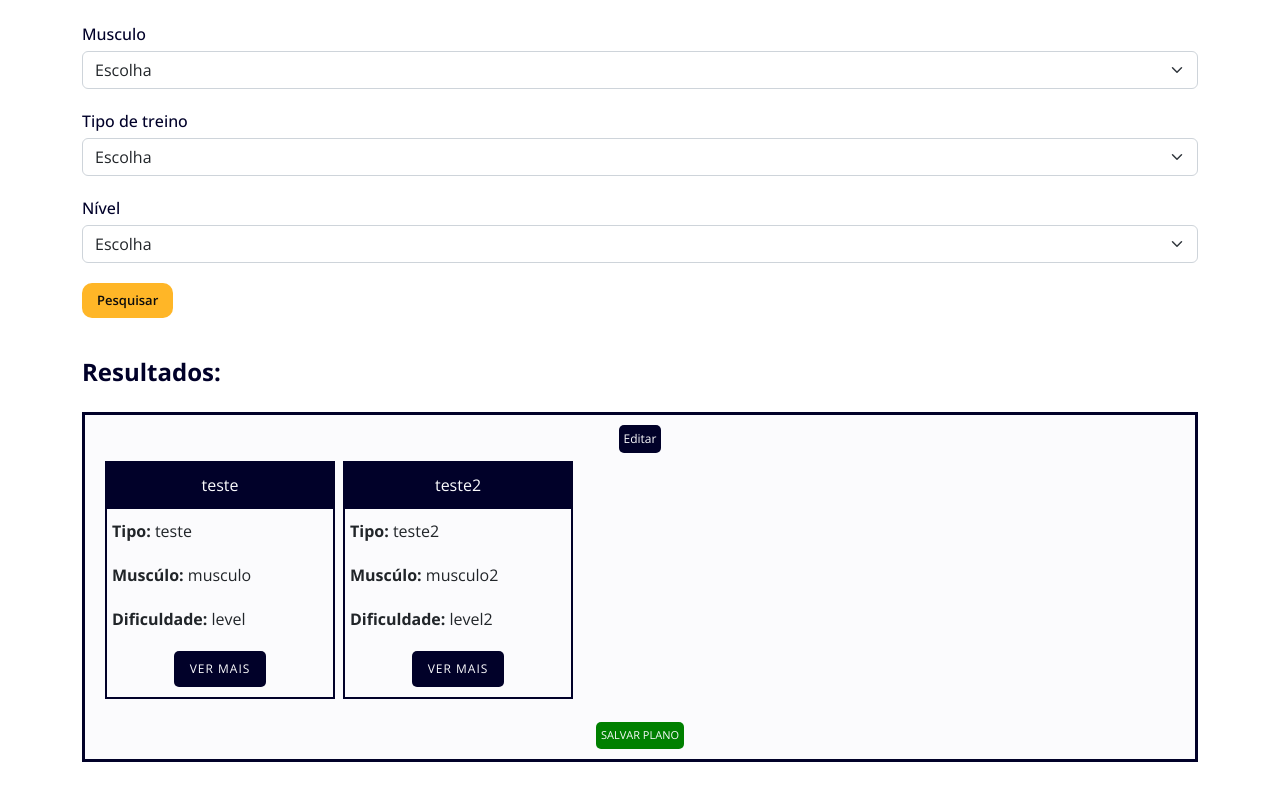
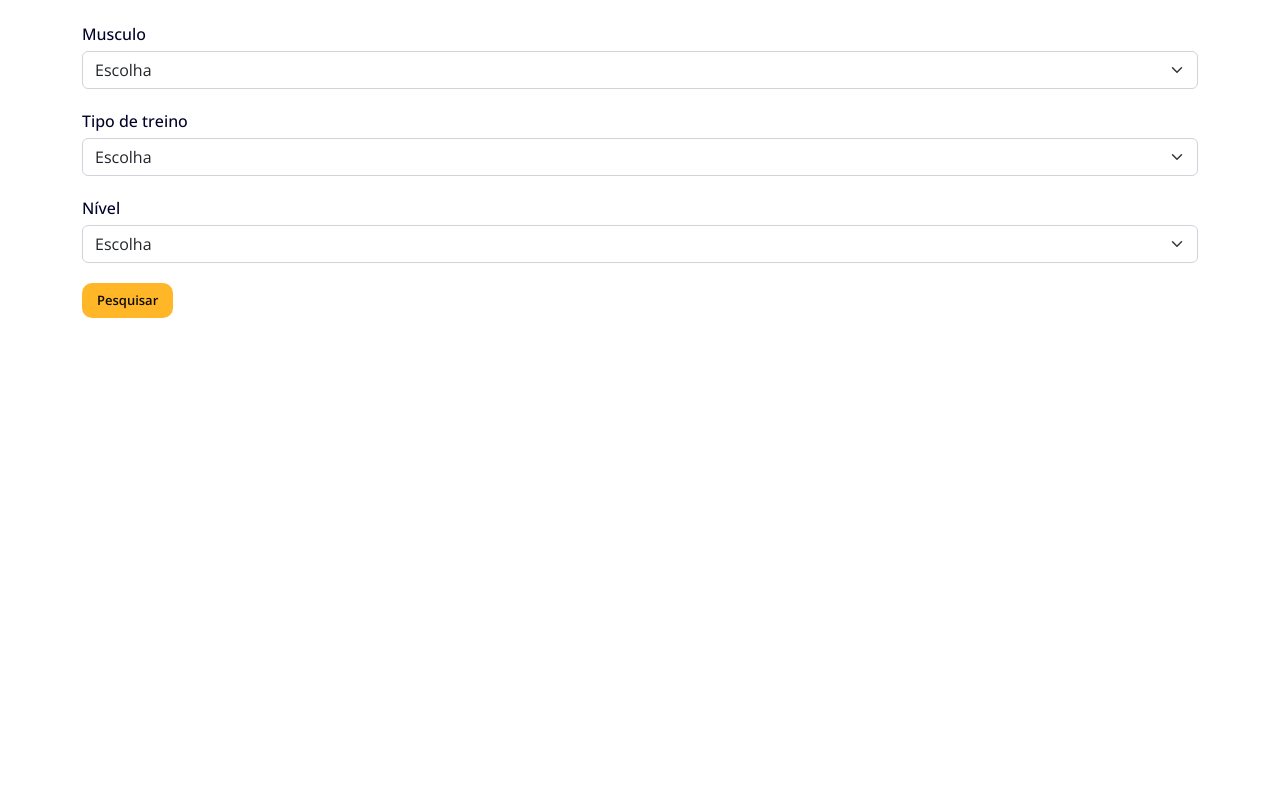
Before and after one commit to RenatoGuii/fitverse, a React (Create React App) app: page /trainingPlan in a window 1280 px wide. Shown: the part 646-1446 px from the top of the page. After the commit the page ends 1064 px from the top, so only its background shows below. Built offline with nearby package versions, Linux system fonts and the light colour scheme.

Commit message:
implementação da api de exercicios

```diff
--- /dev/null
+++ b/src/APIs/useApiExercise.js
@@ -0,0 +1,29 @@
+import axios from "axios";
+
+const dataOption = (muscleChoice, typeChoice, levelChoice) => {
+  const options = {
+    method: "GET",
+    url: "https://exercises-by-api-ninjas.p.rapidapi.com/v1/exercises",
+    params: {
+      type: typeChoice,
+      muscle: muscleChoice,
+      difficulty: levelChoice,
+    },
+    headers: {
+      "X-RapidAPI-Key": "57996be828msh986f446112d7c93p1e56fajsn95c27087f48a",
+      "X-RapidAPI-Host": "exercises-by-api-ninjas.p.rapidapi.com",
+    },
+  };
+  return options;
+};
+
+const getData = async (muscle, type, level) => {
+  try {
+    const response = await axios.request(dataOption(muscle, type, level));
+    return response.data;
+  } catch (error) {
+    console.error(error);
+  }
+};
+
+export default getData;
--- a/src/pages/TrainingPlan/TrainingPlan.js
+++ b/src/pages/TrainingPlan/TrainingPlan.js
@@ -1,4 +1,5 @@
 import { useEffect, useState } from "react";
+import getData from "../../APIs/useApiExercise";
 
 // Images
 import tp1 from "../../assets/images/tp1.jpg";
@@ -13,61 +14,13 @@ const TrainingPlan = () => {
   const [muscle, setMuscle] = useState("");
   const [type, setType] = useState("");
   const [level, setLevel] = useState("");
+  const [data, setData] = useState(null);
   const [favoritePlans, setFavoritePlans] = useState([]);
+  const [emptyFields, setEmptyFields] = useState([]);
+  const [deleteCardActive, setDeleteCardActive] = useState([]);
 
   const [searchClicked, setSearchClicked] = useState(false);
-  const [emptyFields, setEmptyFields] = useState([]);
-
   const [editButtonActive, setEditButtonActive] = useState(false);
-  const [deleteCardActive, setDeleteCardActive] = useState([]);
-
-  const alertSaveEdits = () => {
-    window.confirm("Deseja salvar as alterações?");
-  };
-
-  const editButtonActivation = () => {
-    setEditButtonActive(!editButtonActive);
-  };
-
-  const deleteCardActivation = (index) => {
-    setDeleteCardActive((prevState) => {
-      const updatedDeleteCardActive = [...prevState];
-      updatedDeleteCardActive[index] = !updatedDeleteCardActive[index];
-      return updatedDeleteCardActive;
-    });
-  };
-
-  const cancelButtonActivation = () => {
-    setDeleteCardActive([]);
-  };
-
-  useEffect(() => {
-    console.log(favoritePlans);
-  }, [favoritePlans]);
-
-  const handleSavePlan = () => {
-    const allCardsHidden = teste.every((item) => item.display === "none");
-
-    if (allCardsHidden) {
-      alert(
-        "Não é possível confirmar o plano, pois não há treinos para salvar."
-      );
-    } else {
-      const confirmed = window.confirm(
-        "Deseja confirmar o salvamento do plano?"
-      );
-
-      if (confirmed) {
-        const addPlan = teste
-          .filter((item, index) => !deleteCardActive[index])
-          .map((item) => ({ ...item }));
-        setFavoritePlans((prevFavoritePlans) => [
-          ...prevFavoritePlans,
-          addPlan,
-        ]);
-      }
-    }
-  };
 
   const handleSubmit = (e) => {
     e.preventDefault();
@@ -89,33 +42,71 @@ const TrainingPlan = () => {
       setSearchClicked(true);
       alert("Preencha os campos primeiro!");
     } else {
+      getData(muscle, type, level)
+        .then((response) => {
+          setData(response);
+          console.log(response);
+        })
+        .catch((error) => console.error(error));
+
       setEmptyFields([]);
       setSearchClicked(false);
-      console.log(muscle);
-      console.log(type);
-      console.log(level);
       setMuscle("");
       setType("");
       setLevel("");
     }
   };
 
-  const teste = [
-    {
-      nome: "teste",
-      tipo: "tipo",
-      musculo: "musculo",
-      level: "level",
-      texto: "kdkdkdkdkdkdkdkdkdkd",
-    },
-    {
-      nome: "teste2",
-      tipo: "tipo2",
-      musculo: "musculo2",
-      level: "level2",
-      texto: "01010101010101010101001010101010",
-    },
-  ];
+  const editButtonActivation = () => {
+    setEditButtonActive(!editButtonActive);
+  };
+
+  const alertSaveEdits = () => {
+    window.confirm("Deseja salvar as alterações?");
+  };
+
+  const cancelButtonActivation = () => {
+    setDeleteCardActive([]);
+  };
+
+  const deleteCardActivation = (index) => {
+    setDeleteCardActive((prevState) => {
+      const updatedDeleteCardActive = [...prevState];
+      updatedDeleteCardActive[index] = !updatedDeleteCardActive[index];
+      return updatedDeleteCardActive;
+    });
+  };
+
+  const handleSavePlan = () => {
+    const confirmed = window.confirm("Deseja confirmar o salvamento do plano?");
+
+    if (confirmed) {
+      const allItemsHidden = data.every(
+        (item, index) => deleteCardActive[index]
+      );
+
+      if (allItemsHidden) {
+        alert(
+          "Nenhum item selecionado. Selecione pelo menos um item para salvar o plano."
+        );
+      } else {
+        const addPlan = data
+          .filter((item, index) => !deleteCardActive[index])
+          .map((item) => ({ ...item }));
+        setFavoritePlans((prevFavoritePlans) => [
+          ...prevFavoritePlans,
+          addPlan,
+        ]);
+
+        setData(null);
+      }
+    }
+  };
+
+  useEffect(() => {
+    // Mandar para o BD
+    console.log(favoritePlans);
+  }, [favoritePlans]);
 
   return (
     <div>
@@ -125,7 +116,7 @@ const TrainingPlan = () => {
             Monte seu plano <br /> de treinos
           </h2>
           <p>
-            Utilize nosso sistema para montar seu plano de treino baseado nos
+            Utilize nosso banco de exercícios para montar seu plano de treino baseado nos
             filtros que você mais gosta.
           </p>
         </div>
@@ -244,6 +235,7 @@ const TrainingPlan = () => {
           <input className="search-button" type="submit" value="Pesquisar" />
         </form>
 
+        {data ? (
           <div className="results-form">
             <h4>Resultados:</h4>
 
@@ -276,8 +268,8 @@ const TrainingPlan = () => {
                 </button>
               </div>
 
-            {teste &&
-              teste.map((item, index) => (
+              {data &&
+                data.map((item, index) => (
                   <div
                     key={index}
                     id={`card-${index}`}
@@ -295,15 +287,15 @@ const TrainingPlan = () => {
                       ""
                     )}
 
-                  <p className="name-item">{item.nome}</p>
+                    <p className="name-item">{item.name}</p>
                     <p className="type-item">
-                    Tipo: <span>{item.nome}</span>
+                      Tipo: <span>{item.type}</span>
                     </p>
                     <p className="muscle-item">
-                    Muscúlo: <span>{item.musculo}</span>
+                      Muscúlo: <span>{item.muscle}</span>
                     </p>
                     <p className="level-item">
-                    Dificuldade: <span>{item.level}</span>
+                      Dificuldade: <span>{item.difficulty}</span>
                     </p>
                     <input
                       type="submit"
@@ -327,7 +319,7 @@ const TrainingPlan = () => {
                               className="modal-title"
                               id={`modal-label-item${index}`}
                             >
-                            {item.nome}
+                              {item.name}
                             </h5>
 
                             <AiOutlineCloseCircle
@@ -337,7 +329,7 @@ const TrainingPlan = () => {
                             />
                           </div>
                           <div className="body-modal">
-                          <p>{item.texto}</p>
+                            <p>{item.instructions}</p>
                           </div>
                           <div className="footer-modal">
                             <button
@@ -353,7 +345,6 @@ const TrainingPlan = () => {
                     </div>
                   </div>
                 ))}
-
               <div className="save-plan-div">
                 <button
                   style={{
@@ -367,6 +358,9 @@ const TrainingPlan = () => {
               </div>
             </div>
           </div>
+        ) : (
+          ""
+        )}
       </div>
     </div>
   );
--- a/src/styles/sass/Main.css
+++ b/src/styles/sass/Main.css
@@ -155,7 +155,7 @@
 }
 .container.form .results-form .row.results .result-item {
   border: 2px solid rgb(1, 1, 41);
-  margin-right: 8px;
+  margin: auto;
   position: relative;
   width: 230px;
 }
@@ -175,6 +175,7 @@
 .container.form .results-form .row.results .result-item p {
   padding: 10px 0;
   margin: 0;
+  word-break: break-all;
 }
 .container.form .results-form .row.results .result-item .name-item {
   background-color: rgb(1, 1, 41);
@@ -194,6 +195,9 @@
 .container.form .results-form .row.results .result-item .level-item span {
   font-weight: 400;
 }
+.container.form .results-form .row.results .result-item .level-item {
+  margin-bottom: 70px;
+}
 .container.form .results-form .row.results .result-item input {
   background-color: rgb(1, 1, 41);
   border: 1px solid transparent;
@@ -205,7 +209,10 @@
   text-transform: uppercase;
   letter-spacing: 1px;
   transition: 0.5s;
-  margin: 10px auto;
+  position: absolute;
+  bottom: -8px;
+  left: 50%;
+  transform: translate(-50%, -50%);
 }
 .container.form .results-form .row.results .result-item input:hover {
   background-color: #FBFBFD;
@@ -466,9 +473,6 @@
   .container.form .results-form .row.results {
     padding: 10px 0;
   }
-  .container.form .results-form .row.results .result-item {
-    margin: auto;
-  }
 }
 @media (max-width: 993px) {
   .container.trainingPlan .images-desktop {
--- a/src/styles/sass/abstracts/breakpoints.scss
+++ b/src/styles/sass/abstracts/breakpoints.scss
@@ -183,10 +183,6 @@
         .results-form {
             .row.results {
                 padding: 10px 0;
-
-                .result-item {
-                    margin: auto;
-                }
             }
         }
     }
--- a/src/styles/sass/pages/TrainingPlan.scss
+++ b/src/styles/sass/pages/TrainingPlan.scss
@@ -151,9 +151,10 @@
 
             .result-item {
                 border: 2px solid $Blue;
-                margin-right: 8px;
+                margin: auto;
                 position: relative;
                 width: 230px;
+
 
                 .delete-training-button {
                     color: $White;
@@ -173,6 +174,7 @@
                 p {
                     padding: 10px 0;
                     margin: 0;
+                    word-break: break-all;
                 }
 
                 .name-item {
@@ -194,9 +196,16 @@
                     }
                 }
 
+                .level-item {
+                    margin-bottom: 70px
+                }
+
                 input {
                     @include secondaryButton(12px);
-                    margin: 10px auto;
+                    position: absolute;
+                    bottom: -8px;
+                    left: 50%;
+                    transform: translate(-50%, -50%);
                 }
 
 
```
Also changed, not shown: 1 other file (tests, documents, lock files or other folders). Lines whose indentation alone changed are shown as unchanged.
